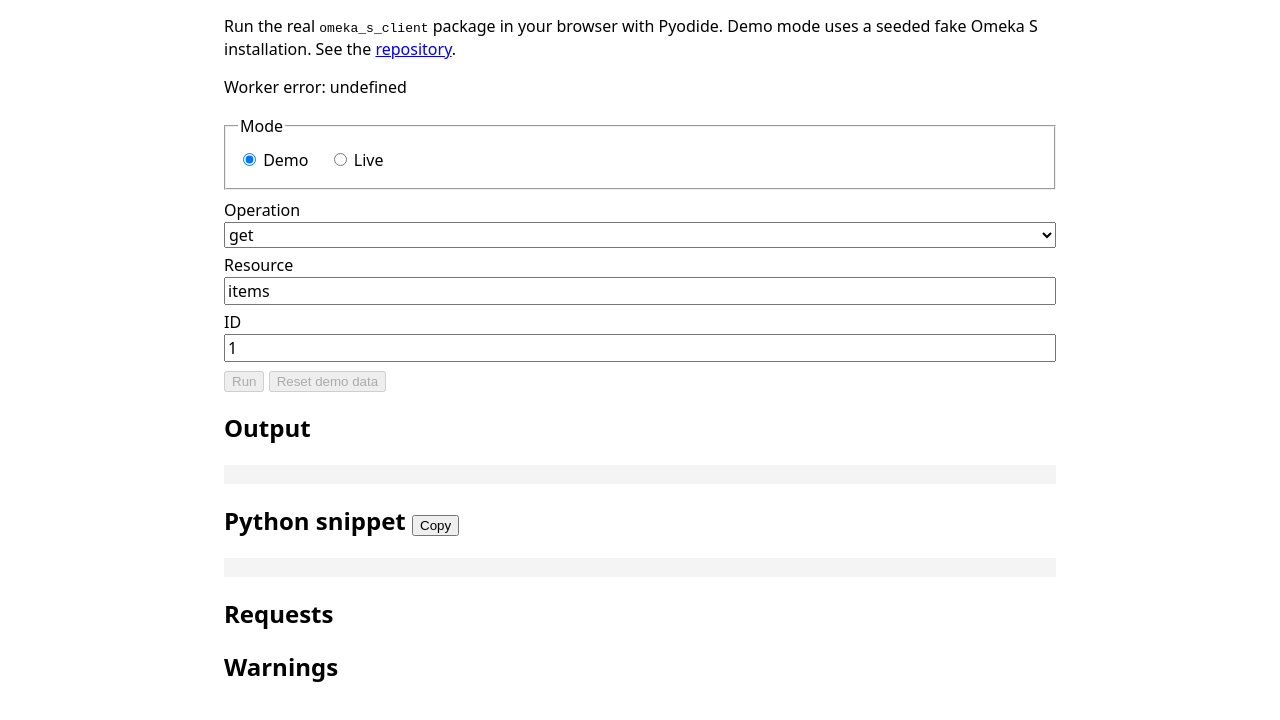
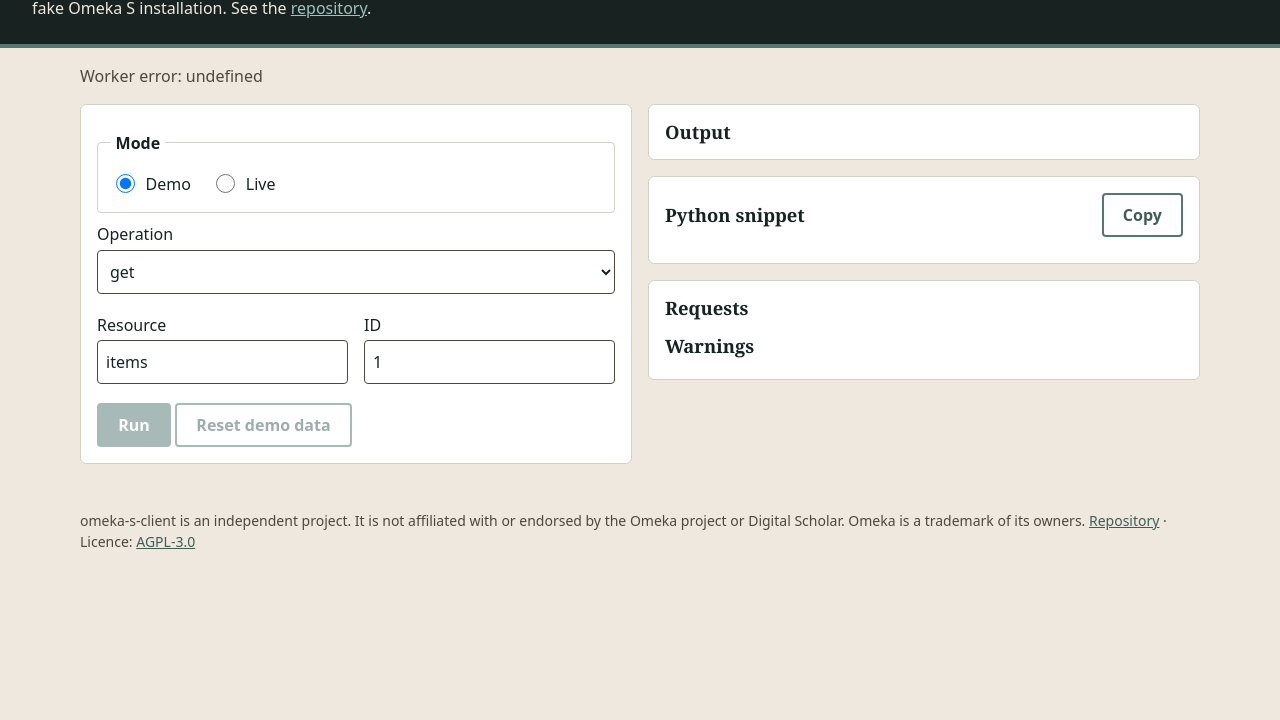
Before and after one commit to maehr/omeka-s-cli-mcp, a plain HTML site: page playground/index.html in a window 1280 px wide. Shown: the part 89-809 px from the top of the page. Drawn offline with Linux system fonts and the light colour scheme.

Commit message:
feat: add mobile-first styling to the playground
Use a small palette inspired by omeka.org, system fonts, and a
single-column layout that becomes two columns on wide screens. Add
dark mode and a footer that states the project is independent of
the Omeka project.

Co-Authored-By: Claude Opus 5.5 <noreply@anthropic.com>

```diff
--- a/playground/index.html
+++ b/playground/index.html
@@ -9,13 +9,14 @@
 <body>
 <header>
   <h1>omeka-s-client playground</h1>
-  <p>Run the real <code>omeka_s_client</code> package in your browser with Pyodide.
+  <p>Run the real <code>omeka_s_client</code> package for the Omeka S REST API in your browser with Pyodide.
   Demo mode uses a seeded fake Omeka S installation. See the
   <a href="https://github.com/maehr/omeka-s-client">repository</a>.</p>
 </header>
 <main>
   <p id="status" role="status">Loading Pyodide...</p>
-  <form id="form">
+  <div class="layout">
+  <form id="form" class="card">
     <fieldset>
       <legend>Mode</legend>
       <label><input type="radio" name="mode" value="demo" checked> Demo</label>
@@ -61,22 +62,29 @@
     <button id="run" type="submit" disabled>Run</button>
     <button id="reset" type="button" disabled>Reset demo data</button>
   </form>
-  <section>
+  <div class="results">
+  <section class="card">
     <h2>Output</h2>
     <div id="error" hidden></div>
     <pre id="output"></pre>
   </section>
-  <section>
-    <h2>Python snippet <button id="copy" type="button">Copy</button></h2>
+  <section class="card">
+    <div class="head"><h2>Python snippet</h2><button id="copy" type="button">Copy</button></div>
     <pre id="snippet"></pre>
   </section>
-  <section>
+  <section class="card">
     <h2>Requests</h2>
     <ul id="requests"></ul>
     <h2>Warnings</h2>
     <ul id="warnings"></ul>
   </section>
+  </div>
+  </div>
 </main>
+<footer>
+  <p>omeka-s-client is an independent project. It is not affiliated with or endorsed by the Omeka project or Digital Scholar. Omeka is a trademark of its owners.
+  <a href="https://github.com/maehr/omeka-s-client">Repository</a> · Licence: <a href="https://www.gnu.org/licenses/agpl-3.0.en.html">AGPL-3.0</a></p>
+</footer>
 <script src="app.js"></script>
 </body>
 </html>
--- a/playground/style.css
+++ b/playground/style.css
@@ -1,10 +1,102 @@
-body{font-family:system-ui,sans-serif;max-width:52rem;margin:0 auto;padding:1rem;line-height:1.4}
-label{display:block;margin:.4rem 0}
-input:not([type=checkbox]):not([type=radio]),textarea,select{display:block;width:100%;box-sizing:border-box;font:inherit}
+:root{--teal:#537771;--teal-dark:#3f5c57;--cream:#eee8df;--ink:#182321;--brown:#4f473c;--orange:#d9771e;--red:#b91616;
+  --bg:var(--cream);--card:#fff;--text:var(--ink);--muted:var(--brown);--line:#d6cfc3;--code:#f6f2ec;--link:#3f5c57}
+*{box-sizing:border-box}
+body{margin:0;background:var(--bg);color:var(--text);font:1rem/1.5 system-ui,sans-serif}
+h1,h2{font-family:Rockwell,"Roboto Slab","Zilla Slab",Georgia,serif;line-height:1.2}
+h2{font-size:1.15rem;margin:0}
+a{color:var(--link)}
+header{background:var(--ink);color:var(--cream);border-bottom:4px solid var(--teal);padding:1rem}
+header h1{margin:0 0 .4rem;font-size:1.5rem}
+header p{margin:0;max-width:60rem}
+header a{color:#9fc4bd}
+main,footer{max-width:72rem;margin:0 auto;padding:1rem}
+.layout{display:grid;gap:1rem}
+.card{background:var(--card);border:1px solid var(--line);border-radius:6px;padding:1rem;min-width:0}
+.results{display:grid;gap:1rem;align-content:start;min-width:0}
+.head{display:flex;align-items:center;justify-content:space-between;gap:.5rem;margin-bottom:.6rem}
+#status{margin:0 0 1rem;color:var(--muted)}
+label{display:block;margin:.6rem 0}
+input:not([type=checkbox]):not([type=radio]),textarea,select{
+  display:block;
+  width:100%;
+  min-height:44px;
+  margin-top:.2rem;
+  padding:.5rem;
+  font:inherit;
+  color:inherit;
+  background:var(--card);
+  border:1px solid var(--muted);
+  border-radius:4px;
+}
+textarea{font-family:ui-monospace,monospace;font-size:1rem}
+input[type=checkbox],input[type=radio]{width:1.2rem;height:1.2rem;margin-right:.4rem;vertical-align:-.2rem}
+fieldset{margin:.6rem 0;padding:.4rem .8rem;border:1px solid var(--line);border-radius:4px;min-width:0}
+legend{padding:0 .3rem;font-weight:600}
 label:has(input[type=radio]){display:inline-block;margin-right:1rem}
-fieldset{margin:.6rem 0}
-pre{background:#f4f4f4;padding:.6rem;overflow:auto;white-space:pre-wrap}
-.note{font-size:.9em;color:#555}
-#error{border:2px solid #b00020;background:#fdecea;padding:.6rem;margin-bottom:.6rem}
+.inputs{display:grid;gap:0 1rem}
+.note{margin:.4rem 0;font-size:.9rem;color:var(--muted)}
+button{
+  min-height:44px;
+  width:100%;
+  margin-top:.6rem;
+  padding:.5rem 1.2rem;
+  font:inherit;
+  font-weight:600;
+  color:#fff;
+  background:var(--teal);
+  border:2px solid var(--teal);
+  border-radius:4px;
+  cursor:pointer;
+}
+button:hover:not(:disabled){background:var(--teal-dark);border-color:var(--teal-dark)}
+button:disabled{opacity:.5;cursor:not-allowed}
+#reset,#copy{color:var(--link);background:transparent}
+#reset:hover:not(:disabled),#copy:hover:not(:disabled){color:#fff}
+#copy{width:auto;margin-top:0}
+:focus-visible{outline:3px solid var(--orange);outline-offset:2px}
+pre{
+  margin:0;
+  padding:.7rem;
+  overflow:auto;
+  white-space:pre-wrap;
+  overflow-wrap:anywhere;
+  background:var(--code);
+  border-radius:4px;
+  font-size:.875rem;
+}
+pre:empty{display:none}
+#snippet{white-space:pre;overflow-wrap:normal}
+ul{margin:.4rem 0 0;padding-left:1.2rem;overflow-wrap:anywhere}
+ul+h2{margin-top:1rem}
+#warnings{color:#9a4d0a}
+#error{
+  margin-bottom:.6rem;
+  padding:.7rem;
+  color:var(--text);
+  background:#fdecea;
+  border:2px solid var(--red);
+  border-radius:4px;
+  overflow-wrap:anywhere;
+}
+footer{font-size:.875rem;color:var(--muted)}
 [hidden]{display:none!important}
-@media (prefers-color-scheme:dark){body{background:#181818;color:#eee}pre{background:#262626}#error{background:#3a1b1b}a{color:#8ab4f8}.note{color:#aaa}}
+@media (min-width:48rem){
+  header{padding:1.5rem 2rem}
+  .layout{grid-template-columns:minmax(0,1fr) minmax(0,1fr);align-items:start}
+  .inputs{grid-template-columns:1fr 1fr}
+  .inputs>[data-ops*=payload],.inputs>fieldset,.inputs>label:has(textarea){grid-column:1/-1}
+  button{width:auto}
+}
+@media (prefers-color-scheme:dark){
+  :root{
+    --bg:#182321;
+    --card:#22302d;
+    --text:var(--cream);
+    --muted:#c9bfae;
+    --line:#3b4c48;
+    --code:#182321;
+    --link:#9fc4bd;
+  }
+  #error{background:#4a1d1d}
+  #warnings{color:#f0a860}
+}
```
Also changed, not shown: 1 other file.
